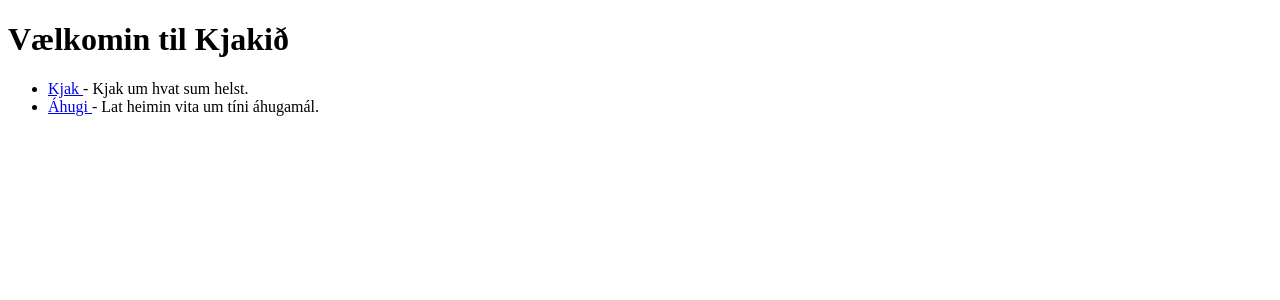
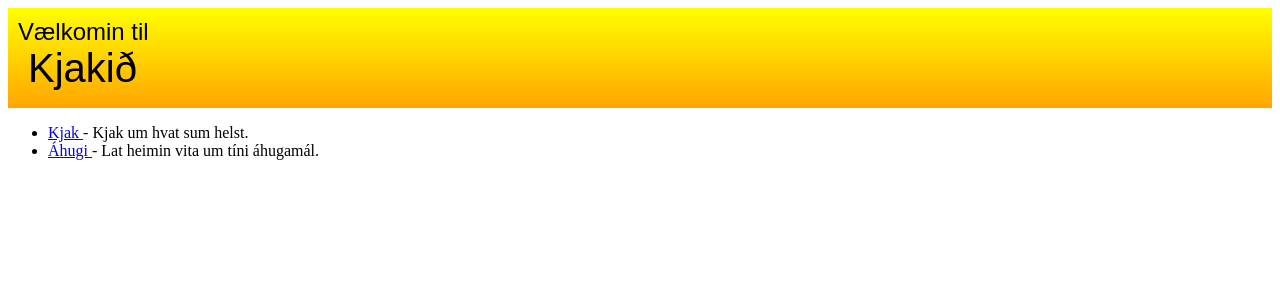
Before and after one commit to salomonvjoensen/linuxskipanir, a PHP site: page / in a window 1280 px wide. Shown: the top 300 px of the page. Run offline with PHP 8.4, Linux system fonts and the light colour scheme; data comes from the database, SQL or seed files in the repository.

Commit message:
adds style.css

```diff
--- a/www/create_thread.php
+++ b/www/create_thread.php
@@ -64,9 +64,11 @@ if ($_SERVER["REQUEST_METHOD"] == "POST") {
 <head>
     <meta charset="UTF-8">
     <title>Stovna tráð í <?php echo htmlspecialchars($forum_name); ?></title>
+    <link rel="stylesheet" type="text/css" href="style.css">
 </head>
 <body>
-    <h1>Stovna nýggjan tráð í <?php echo htmlspecialchars($forum_name); ?></h1>
+    <div class="gradient-box"><div class="small-title">Stovna nýggjan tráð í</div><div class="title"><?php echo htmlspecialchars($forum_name); ?></div></div>
+    <br>
     <form action="create_thread.php" method="post" enctype="multipart/form-data">
         <input type="hidden" name="forum_id" value="<?php echo $_GET['forum_id']; ?>">
         <label for="thread_title">Tráð Navn:</label>
--- a/www/index.php
+++ b/www/index.php
@@ -16,14 +16,18 @@ try {
 <head>
     <meta charset="UTF-8">
     <meta name="viewport" content="width=device-width, initial-scale=1.0">
-    <title>Forums</title>
+    <title>Kjakið</title>
+    <link rel="stylesheet" type="text/css" href="style.css">
 </head>
 <body>
-    <h1>Vælkomin til Kjakið</h1>
+    <div class="gradient-box">
+        <div class="small-title">Vælkomin til</div>
+        <div class="title">Kjakið</div>
+    </div>
     <ul>
         <?php foreach ($forums as $forum): ?>
             <li>
-                <a href="view_forum.php?forum_id=<?php echo htmlspecialchars($forum['forum_id']); ?>&forum_name=<?php echo urlencode($forum['forum_name']); ?>">
+            <a href="view_forum.php?forum_id=<?php echo htmlspecialchars($forum['forum_id']); ?>&forum_name=<?php echo urlencode($forum['forum_name']); ?>">
                     <?php echo htmlspecialchars($forum['forum_name']); ?>
                 </a>
                 - <?php echo htmlspecialchars($forum['description']); ?>
--- a/www/view_thread.php
+++ b/www/view_thread.php
@@ -101,9 +101,13 @@ if ($_SERVER["REQUEST_METHOD"] == "POST" && isset($_POST['submit_post'])) {
 <head>
     <meta charset="UTF-8">
     <title><?php echo htmlspecialchars($thread['thread_title'] ?? 'Thread'); ?></title>
+    <link rel="stylesheet" type="text/css" href="style.css">
 </head>
 <body>
-    <h1><?php echo htmlspecialchars($thread['thread_title']); ?></h1>
+    <div class="gradient-box">
+        <div class="small-title">Tráður:</div>
+        <div class="title"><?php echo htmlspecialchars($thread['thread_title']); ?></div>
+    </div>
 
     <?php foreach ($posts as $post): ?>
         <div class="post">
```
Also changed, not shown: www/view_forum.php (+5 -2 lines).
